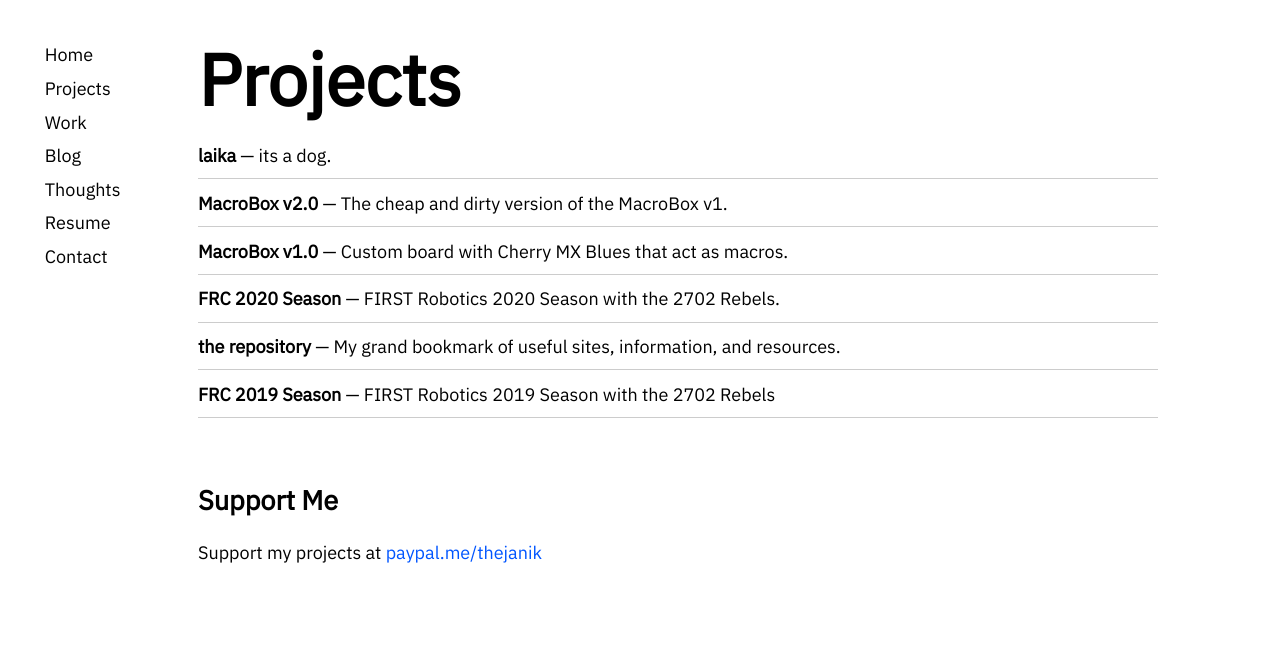
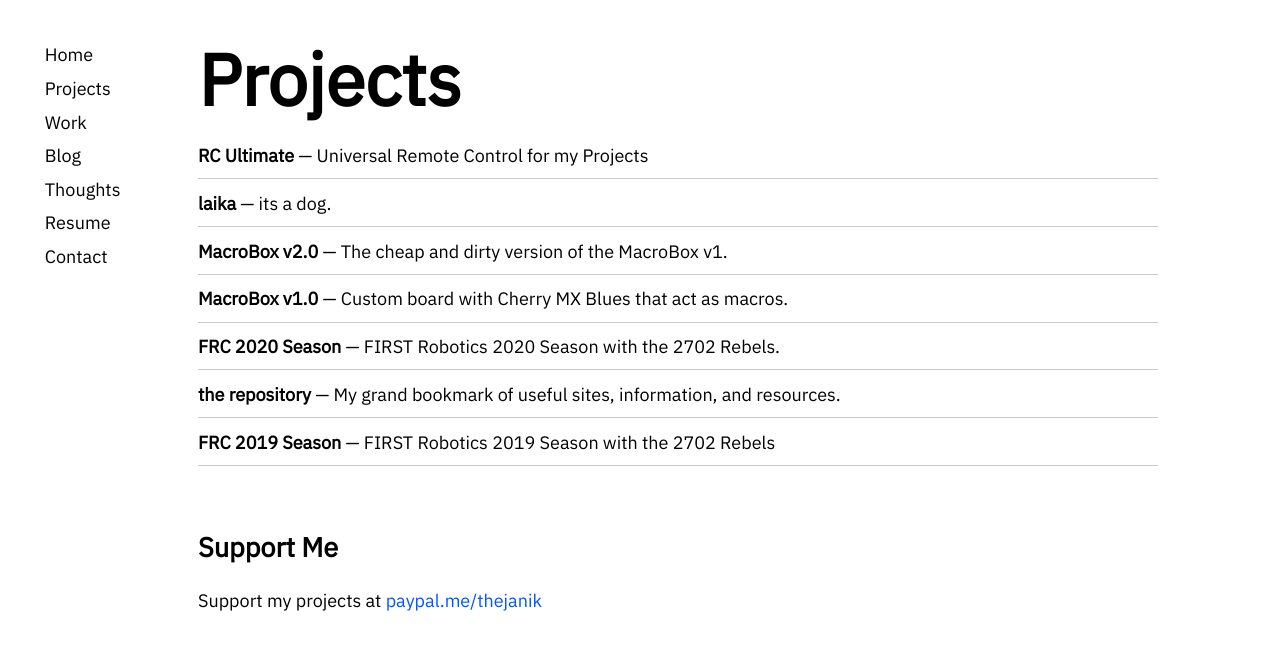
Before and after one commit to JanikThePanic/my-site, a React (Create React App) app: page /projects in a window 1280 px wide. Shown: the top 650 px of the page. Built offline with nearby package versions, Linux system fonts and the light colour scheme.

Commit message:
added rc-ultimate

```diff
--- a/public/assets/projects/laika.json
+++ b/public/assets/projects/laika.json
@@ -5,7 +5,7 @@
 			"title": "laika",
 			"version": "",
 			"description": "its a dog.",
-			"github":  "",
+			"github": "https://github.com/JanikThePanic/laika",
 			"otherLink": ["", ""]
 		},
 		"content": []
--- /dev/null
+++ b/public/assets/projects/rc-ultimate.json
@@ -0,0 +1,13 @@
+{
+	"project": {
+		"meta": {
+			"refName": "rc-ultimate",
+			"title": "RC Ultimate",
+			"version": "",
+			"description": "Universal Remote Control for my Projects",
+			"github": "https://github.com/JanikThePanic/RC-Ultimate",
+			"otherLink": ["", ""]
+		},
+		"content": []
+	}
+}
--- a/src/components/pages/projects/projects.js
+++ b/src/components/pages/projects/projects.js
@@ -14,6 +14,7 @@ function projects() {
 			<h1 className="page-title">Projects</h1>
 
 			<ul className="project-list">
+				<ProjectItem refName="rc-ultimate" />
 				<ProjectItem refName="laika" />
 				<ProjectItem refName="macrobox_v2" />
 				<ProjectItem refName="macrobox_v1" />
```
